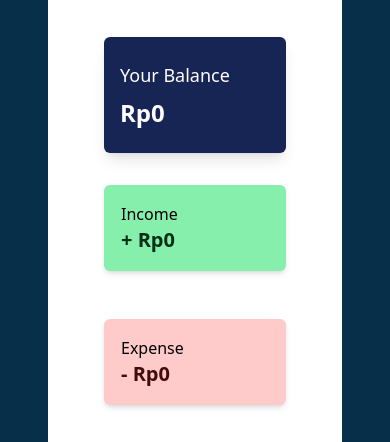
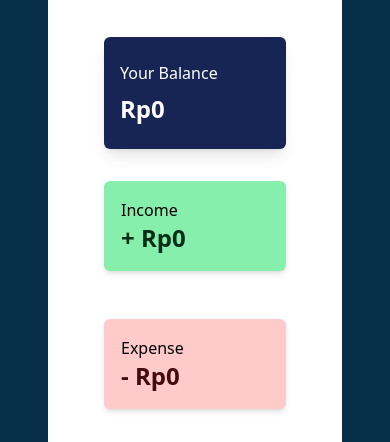
Before and after one commit to Zireha/expense-tracker-with-vue-js, a Vue app: page / in a window 390 px wide. Shown: the part 179-621 px from the top of the page. Built offline with nearby package versions, Linux system fonts and the light colour scheme.

Commit message:
small changes on mobile responsives

```diff
--- a/src/components/Balance.vue
+++ b/src/components/Balance.vue
@@ -1,6 +1,6 @@
 <template>
 <div class="pl-4">
-    <h3 class="text-lg md:text-xl pb-2">Your Balance</h3>
+    <h3 class="text-md md:text-xl pb-2">Your Balance</h3>
     <p class="font-bold text-2xl md:text-4xl">Rp{{ total.toLocaleString("id-ID") }}</p>
 </div>
 </template>
--- a/src/components/IncomeExpense.vue
+++ b/src/components/IncomeExpense.vue
@@ -4,7 +4,7 @@
             class="flex-col shadow-md p-4 md:text-center border lg:w-1/2 border-transparent rounded-md bg-green-300"
         >
             <h3>Income</h3>
-            <p class="font-bold text-xl lg:text-2xl text-green-950">
+            <p class="font-bold text-2xl md:text-4xl text-green-950">
                 + Rp{{ income.toLocaleString("id-ID") }}
             </p>
         </div>
@@ -12,7 +12,7 @@
             class="flex-col shadow-md p-4 md:text-center border lg:w-1/2 border-transparent rounded-md bg-red-200"
         >
             <h3>Expense</h3>
-            <p class="font-bold text-xl lg:text-2xl text-red-950">
+            <p class="font-bold text-2xl md:text-4xl text-red-950">
                 - Rp{{ expenses.toLocaleString("id-ID") }}
             </p>
         </div>
--- a/src/components/TransactionList.vue
+++ b/src/components/TransactionList.vue
@@ -5,20 +5,20 @@
             <li
                 v-for="transaction in transactions"
                 :key="transaction.id"
-                class="group flex items-center justify-between bg-stone-100 rounded-lg overflow-hidden shadow-md hover:bg-stone-200 h-full"
-            >
+                class="group flex items-stretch justify-between bg-stone-100 rounded-lg overflow-hidden shadow-md hover:bg-stone-200 h-full"
+                >
                 <div
                     class="flex flex-col items-start md:flex-1 md:flex md:justify-between pt-4 pl-4 pb-4 pr-2 transition-all duration-300"
                 >
-                    <span class="text-lg font-medium">{{
+                    <span class="text-md font-medium">{{
                         transaction.text
                     }}
+                    </span>
                     <span class="text-sm font-medium text-zinc-500">{{
                         transaction.date
                     }}</span>
-                    </span>
 
-                    <span class="text-lg font-semibold">
+                    <span class="text-md font-semibold">
                         {{ nominalConverter(transaction.amount) }}
                     </span>
                 </div>
@@ -43,8 +43,8 @@
                                 ? 'bg-red-600'
                                 : 'bg-green-600'
                         "
-                        class="text-white px-2 h-full min-h-[120px] transition-colors"
-                    ></div>
+                        class="text-white px-2 h-full transition-colors"
+                        ></div>
                 </div>
             </li>
         </ul>
```
